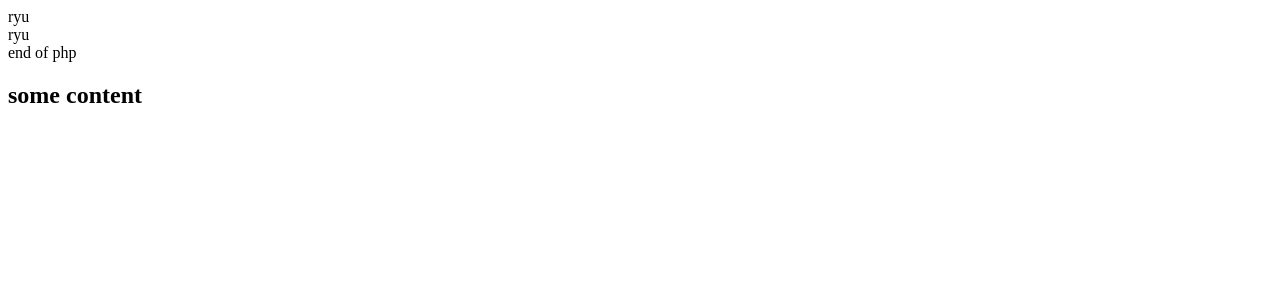
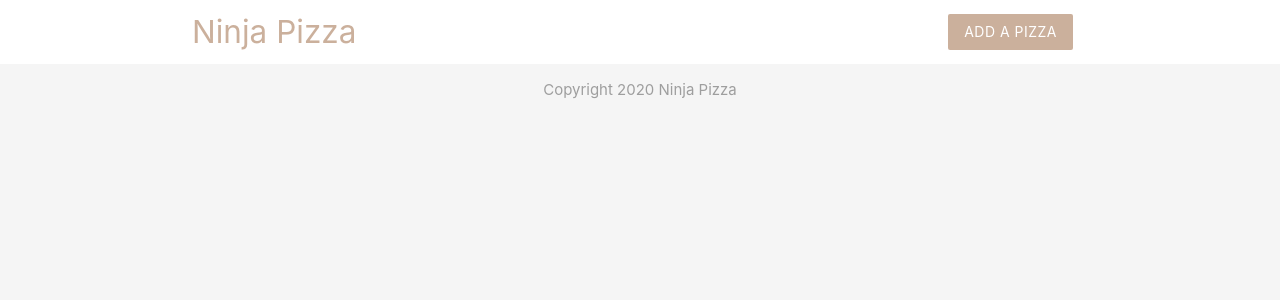
Before and after one commit to moazahmed132/PHP-course, a PHP site: page / in a window 1280 px wide. Shown: the top 300 px of the page. Run offline with PHP 8.4, Linux system fonts and the light colour scheme.

Commit message:
add header and footer to the project

```diff
--- a/index.php
+++ b/index.php
@@ -1,23 +1,8 @@
-<?php
-
-// include and require
-
-include('ninjas.php'); // can written like include 'ninjas.php'
-require('ninjas.php'); // can written like require 'ninjas.php'
-
-// the difference between them is the include function will render the rest of the code of the attached file crashed but require will not display any thing if there was a problem
-
-
-echo 'end of php';
-
- ?>
 
  <!DOCTYPE html>
  <html>
- <head>
- 	<title>PHP Tutorials </title>
- </head>
- <body>
-	<?php include 'content.php'; ?>
- </body>
+
+	<?php include 'templates/header.php'; ?>
+	<?php include 'templates/footer.php'; ?>
+
  </html>
--- /dev/null
+++ b/templates/footer.php
@@ -0,0 +1,8 @@
+
+<footer class="section">
+  <div class="center grey-text">
+    Copyright 2020 Ninja Pizza
+  </div>
+</footer>
+
+<body />
--- /dev/null
+++ b/templates/header.php
@@ -0,0 +1,22 @@
+<head>
+  <title>Ninja Pizza</title>
+  <link rel="stylesheet" href="https://cdnjs.cloudflare.com/ajax/libs/materialize/1.0.0/css/materialize.min.css">
+  <style type="text/css">
+    .brand{
+      background: #cbb09c !important;
+    }
+    .brand-text{
+      color: #cbb09c !important;
+    }
+  </style>
+  <body class="grey lighten-4">
+    <nav class="white z-depth-0">
+      <div class="container">
+        <a href="#" class="brand-logo brand-text">Ninja Pizza</a>
+        <ul id="nav-mobile" class="right hide-on-small-and-down">
+          <li><a href="#" class="btn brand z-depth-0">Add a pizza</a></li>
+        </ul>
+      </div>
+    </nav>
+
+</head>
```
